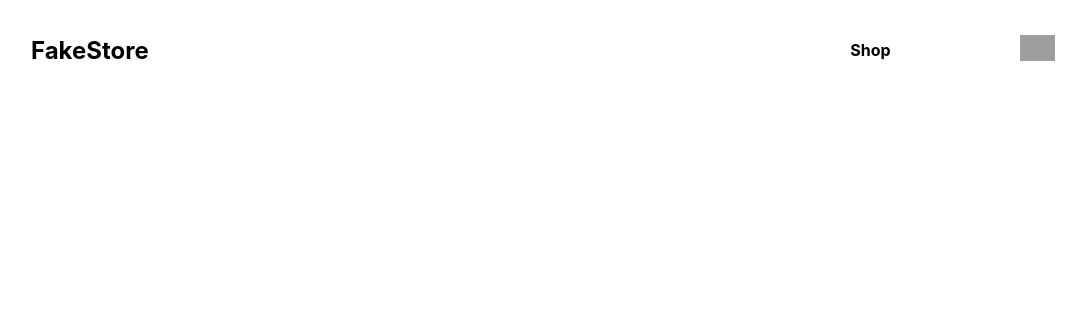
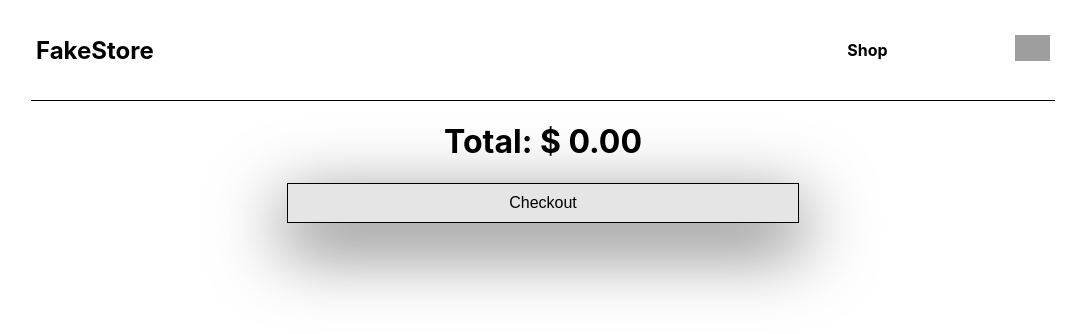
Before and after one commit to sojip/shopping-cart, a React (Create React App) app: page /cart in a window 1280 px wide. Shown: the top 334 px of the page, without its empty margins (97-1183 px from the left). Built offline with nearby package versions, Linux system fonts and the light colour scheme; grey boxes are pictures that could not be loaded.

Commit message:
did cart page

```diff
--- a/src/App.js
+++ b/src/App.js
@@ -40,10 +40,14 @@ function App() {
 
   function decreaseQuantity(e) {
     setItemsNum(itemsNum - 1);
-    let id = Number(e.target.parentNode.getAttribute("id"));
+    let id = Number(e.target.parentNode.dataset.id);
     let item = cart.find((item) => {
       return item.id === id;
     });
+    if (item.quantity === 1) {
+      setCart(cart.filter((element) => element.id !== id));
+      return;
+    }
     setCart(
       cart.map((element) => {
         if (element.id === item.id) element.quantity--;
@@ -54,7 +58,7 @@ function App() {
 
   function increaseQuantity(e) {
     setItemsNum(itemsNum + 1);
-    let id = Number(e.target.parentNode.getAttribute("id"));
+    let id = Number(e.target.parentNode.dataset.id);
     let item = cart.find((item) => {
       return item.id === id;
     });
--- a/src/components/Cart.js
+++ b/src/components/Cart.js
@@ -3,9 +3,15 @@ import CartItem from "./CartItem";
 import "../styles/Cart.css";
 function Cart(props) {
   const [items, setItems] = useState([]);
+  const [total, setTotal] = useState(0);
   useEffect(() => {
     let cart = props.cart;
     setItems([...cart]);
+    setTotal(
+      cart.reduce(function (accumulator, element) {
+        return accumulator + element.quantity * element.price;
+      }, 0)
+    );
   }, [props.cart]);
   let domItems = items.map((item) => {
     return (
@@ -21,6 +27,13 @@ function Cart(props) {
   return (
     <div className="cart">
       <div className="cartContent">{domItems}</div>
+      <div className="total">
+        <h1>
+          Total:
+          <span> $ {total.toFixed(2)}</span>
+        </h1>
+        <button>Checkout</button>
+      </div>
     </div>
   );
 }
--- a/src/components/CartItem.js
+++ b/src/components/CartItem.js
@@ -5,11 +5,14 @@ const CartItem = (props) => {
   return (
     <div className="cartItems" id={props.id}>
       <img src={props.item.image} alt="" />
-      <button onClick={props.decreaseQuantity}>-</button>
-      <span>{props.item.quantity}</span>
-      <button onClick={props.increaseQuantity}>+</button>
-      <br></br>
-      <span>{price}$</span>
+      <div className="details" data-id={props.id}>
+        <div>{props.item.title}</div>
+        <button onClick={props.decreaseQuantity}>-</button>
+        <span id="quantity">{props.item.quantity}</span>
+        <button onClick={props.increaseQuantity}>+</button>
+        <br></br>
+        <span>$ {price}</span>
+      </div>
     </div>
   );
 };
--- a/src/components/Home.js
+++ b/src/components/Home.js
@@ -16,7 +16,7 @@ const Home = () => {
           <br></br>
           <p>Choose what you want now !!!</p>
           <Link to="/shop">
-            <button>Start Shopping </button>
+            <button>Start shopping</button>
           </Link>
         </div>
       </div>
--- a/src/components/Item.js
+++ b/src/components/Item.js
@@ -6,7 +6,7 @@ const Item = (props) => {
         <img src={props.data.image} alt="" />
       </div>
       <p>{props.data.title}</p>
-      <span>{props.data.price}$</span>
+      <span>${props.data.price}</span>
       <br></br>
       <button onClick={props.addToCart}>Add To Cart</button>
     </div>
--- a/src/components/Shop.js
+++ b/src/components/Shop.js
@@ -46,7 +46,7 @@ function Shop(props) {
           alignItems: "center",
         }}
       >
-        <div class="loader"></div>
+        <div className="loader"></div>
       </div>
     );
   }
--- a/src/index.css
+++ b/src/index.css
@@ -15,6 +15,8 @@ body {
     sans-serif;
   -webkit-font-smoothing: antialiased;
   -moz-osx-font-smoothing: grayscale;
+  overflow-y: scroll;
+  position: relative;
 }
 
 code {
--- a/src/styles/Cart.css
+++ b/src/styles/Cart.css
@@ -3,8 +3,25 @@
   padding-bottom: 25px;
 }
 
-.cartContent {
+.cartContent,
+.total {
   width: 80%;
   margin: auto;
   box-sizing: border-box;
 }
+
+.total {
+  border-top: solid 1px black;
+  text-align: center;
+}
+
+.total button {
+  width: 50%;
+  padding: 10px;
+  background-color: rgba(0, 0, 0, 0.1);
+  color: black;
+  cursor: pointer;
+  font-size: 1rem;
+  border: solid 1px black;
+  box-shadow: rgba(0, 0, 0, 0.56) 0px 22px 70px 4px;
+}
--- a/src/styles/CartItem.css
+++ b/src/styles/CartItem.css
@@ -11,3 +11,12 @@
   width: 100%;
   box-sizing: border-box;
 }
+
+.cartItems .details button {
+  margin: 20px 0px 20px 0px;
+  cursor: pointer;
+}
+
+#quantity {
+  margin: 0px 10px 0px 10px;
+}
--- a/src/styles/Home.css
+++ b/src/styles/Home.css
@@ -13,7 +13,6 @@
   width: 80%;
   margin: auto;
   height: 100%;
-  /* padding-top: 50px; */
   padding-bottom: 20px;
   box-sizing: border-box;
   background-repeat: no-repeat;
@@ -23,13 +22,14 @@
 
 .homeText {
   width: 40%;
-  padding: 10px 0px 10px 15px;
-  background-color: rgba(227, 226, 226, 0.6);
-  border-radius: 15px;
+  padding: 10px 15px 10px 15px;
+  background-color: rgb(227, 226, 226, 0.1);
   float: right;
-  /* border: solid 1px #2e596a; */
-  box-shadow: rgba(0, 0, 0, 0.1) 0px 10px 50px;
+  /* box-shadow: rgba(0, 0, 0, 0.1) 0px 10px 50px; */
+  box-shadow: rgba(50, 50, 93, 0.25) 0px 30px 60px -12px inset,
+    rgba(0, 0, 0, 0.3) 0px 18px 36px -18px inset;
   box-sizing: border-box;
+  border-radius: 15px 15px 15px 15px;
 }
 
 @media screen and (max-width: 768px) {
@@ -53,12 +53,15 @@
 }
 
 .homeText button {
-  background-color: rgb(0, 0, 0, 0.3);
-  color: white;
-  font-weight: bold;
-  border: none;
-  border-radius: 15px;
+  background-color: rgba(0, 0, 0, 0.1);
+  color: black;
   padding: 10px;
   cursor: pointer;
-  font-size: 0.8rem;
+  font-size: 1rem;
+  width: 150px;
+  margin: 20px 0px;
+  border: solid 1px black;
+  box-shadow: rgba(0, 0, 0, 0.56) 0px 22px 70px 4px;
+
+  float: right;
 }
--- a/src/styles/Nav.css
+++ b/src/styles/Nav.css
@@ -1,5 +1,6 @@
 nav {
   height: 100px;
+
   width: 100%;
   box-sizing: border-box;
 }
@@ -8,15 +9,17 @@ nav {
   display: flex;
   width: 80%;
   height: 100%;
-  margin: auto;
+  margin: 0 auto;
   align-items: center;
   justify-content: space-between;
   box-sizing: border-box;
+  padding: 5px;
 }
 
 nav ul {
   display: flex;
   padding: 0;
+  margin: 0;
   justify-content: space-between;
   align-items: center;
   width: 20%;
@@ -27,10 +30,12 @@ nav ul {
 @media screen and (max-width: 768px) {
   nav {
     height: 140px;
+    position: relative;
   }
   .navContent {
     justify-content: center;
     flex-wrap: wrap;
+    align-items: center;
   }
   nav ul {
     width: 100%;
@@ -42,6 +47,8 @@ nav li {
   list-style-type: none;
   font-size: 1rem;
   font-weight: bold;
+  margin: 0;
+  padding: 0;
 }
 
 nav img {
```
